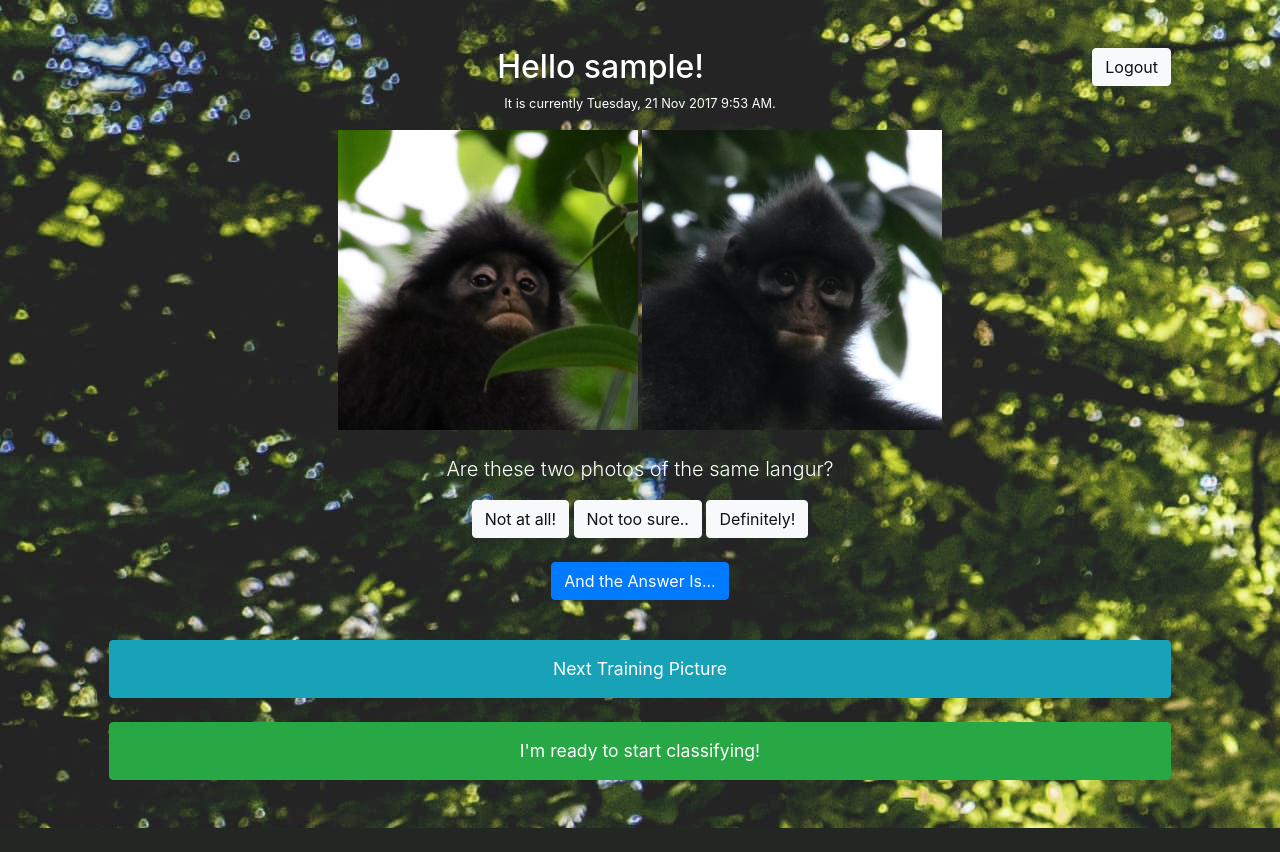
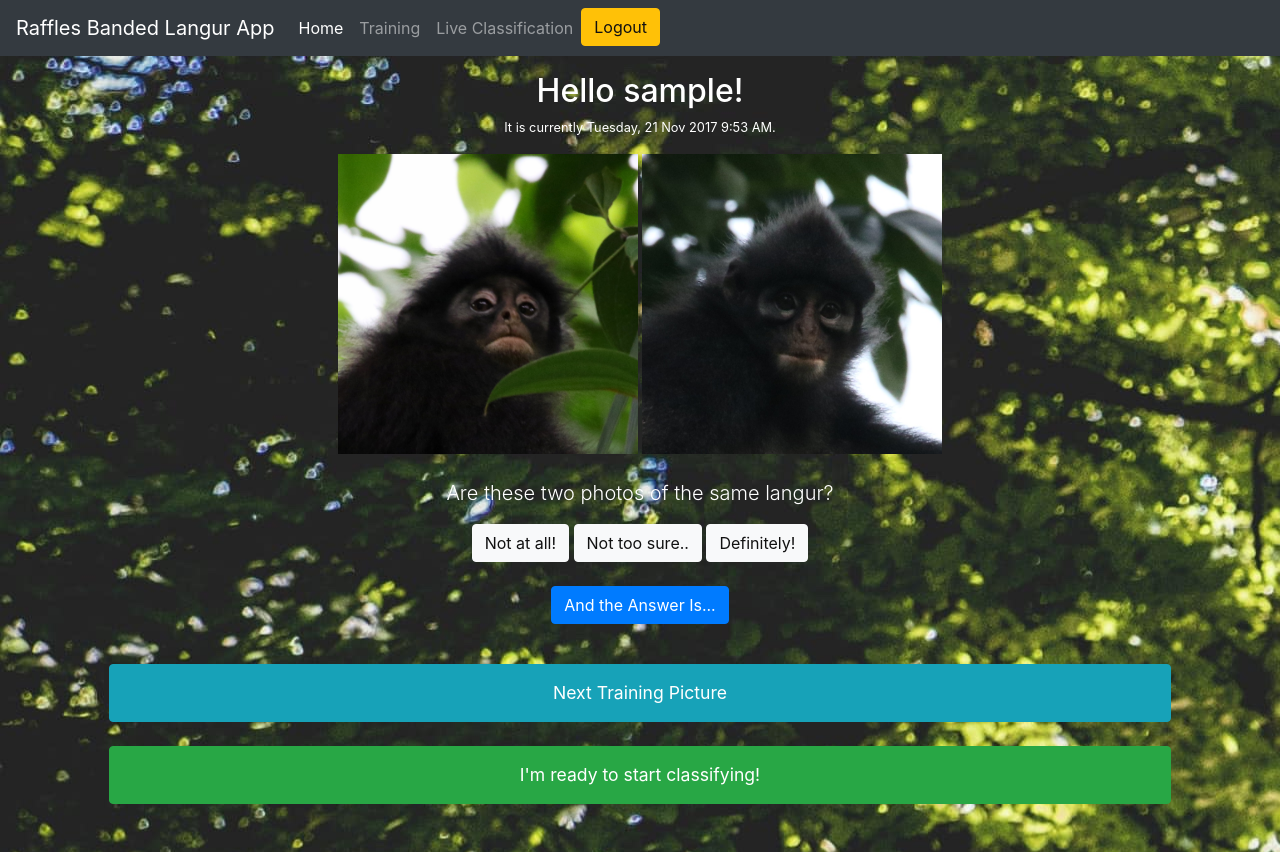
Before and after one commit to cloudhary/rblwgc, a Flask app: page /training in a window 1280 px wide. Before the commit the page ends 828 px from the top, so only its background shows below. Run offline with Flask 2, Linux system fonts and the light colour scheme; the visitor is signed in with stand-in values (Sample User, id 1); some libraries are stand-ins or nearby versions.

Commit message:
add navbar refactor welcome message to layout

```diff
--- a/templates/classify.html
+++ b/templates/classify.html
@@ -1,11 +1,6 @@
 {% extends "layout.html" %}
 {% block content %}
 
-    {% if session['logged_in'] == True %}
-        <div id = "logout">
-          <a href="{{ url_for('logout') }}" style="float :right"> <input type="button" class="btn btn-light" value="Logout"> </a>
-        </div>
-    {% endif %}
     <h2 class="cover-heading">Seems like you're ready! Let's start classifying then</h2>
 
     <img src="{{ url_for('static', filename=image_1 + '.jpg') }}" height="300" width="300" class=""/>
--- a/templates/layout.html
+++ b/templates/layout.html
@@ -21,9 +21,43 @@
     </head>
 
     <body>
+            <nav class="navbar navbar-expand-md navbar-dark bg-dark fixed-top">
+                    <a class="navbar-brand" href="#">Raffles Banded Langur App</a>
+                    <button class="navbar-toggler" type="button" data-toggle="collapse" data-target="#navbarsExampleDefault" aria-controls="navbarsExampleDefault" aria-expanded="false" aria-label="Toggle navigation">
+                      <span class="navbar-toggler-icon"></span>
+                    </button>
+
+                    <div class="collapse navbar-collapse" id="navbarsExampleDefault">
+                      <ul class="navbar-nav mr-auto">
+                        <li class="nav-item active">
+                          <a class="nav-link" href="/">Home <span class="sr-only">(current)</span></a>
+                        </li>
+                        {% if session['logged_in'] == True %}
+                        <li class="nav-item">
+                                <a class="nav-link" href="/training">Training</a>
+                        </li>
+                        <li class="nav-item">
+                                <a class="nav-link" href="/classify">Live Classification</a>
+                        </li>
+                        <li class="nav-item">
+                            <a href="{{ url_for('logout') }}"> <input type="button" class="btn btn-warning" value="Logout"> </a>
+                        </li>
+                        {% else %}
+                        <li class="nav-item">
+                                <a href="/signup"> <input type="button" class="btn btn-success" value="Sign up!"> </a>
+                        </li>
+                        {% endif %}
+                    </div>
+                  </nav>
+        <br/>
         <main role="main" class="container">
 
                   <div class="starter-template">
+                    {% if session['logged_in'] == True %}
+                        <h2 class="cover-heading">Hello {{ session['username'] }}!</h2>
+                    {% else %}
+                        <h2 class="cover-heading">Hello passionate Raffles Banded Langur volunteer!</h2>
+                    {% endif %}
                     {% block content %}
                     {% endblock %}
                   </div>
--- a/templates/training.html
+++ b/templates/training.html
@@ -1,14 +1,5 @@
 {% extends "layout.html" %}
 {% block content %}
-
-   {% if session['logged_in'] == True %}
-        <div id = "logout">
-          <a href="{{ url_for('logout') }}" style="float :right"> <input type="button" class="btn btn-light" value="Logout"> </a>
-        </div>
-        <h2 class="cover-heading">Hello {{ session['username'] }}!</h2>
-    {% else %}
-        <h2 class="cover-heading">Hello passionate Raffles Banded Langur volunteer!</h2>
-    {% endif %}
 
     <p class="lead small">It is currently {{ time }}.</p>
 
```
Also changed, not shown: templates/login.html (+0 -9 lines), templates/signup.html (+0 -8 lines).
